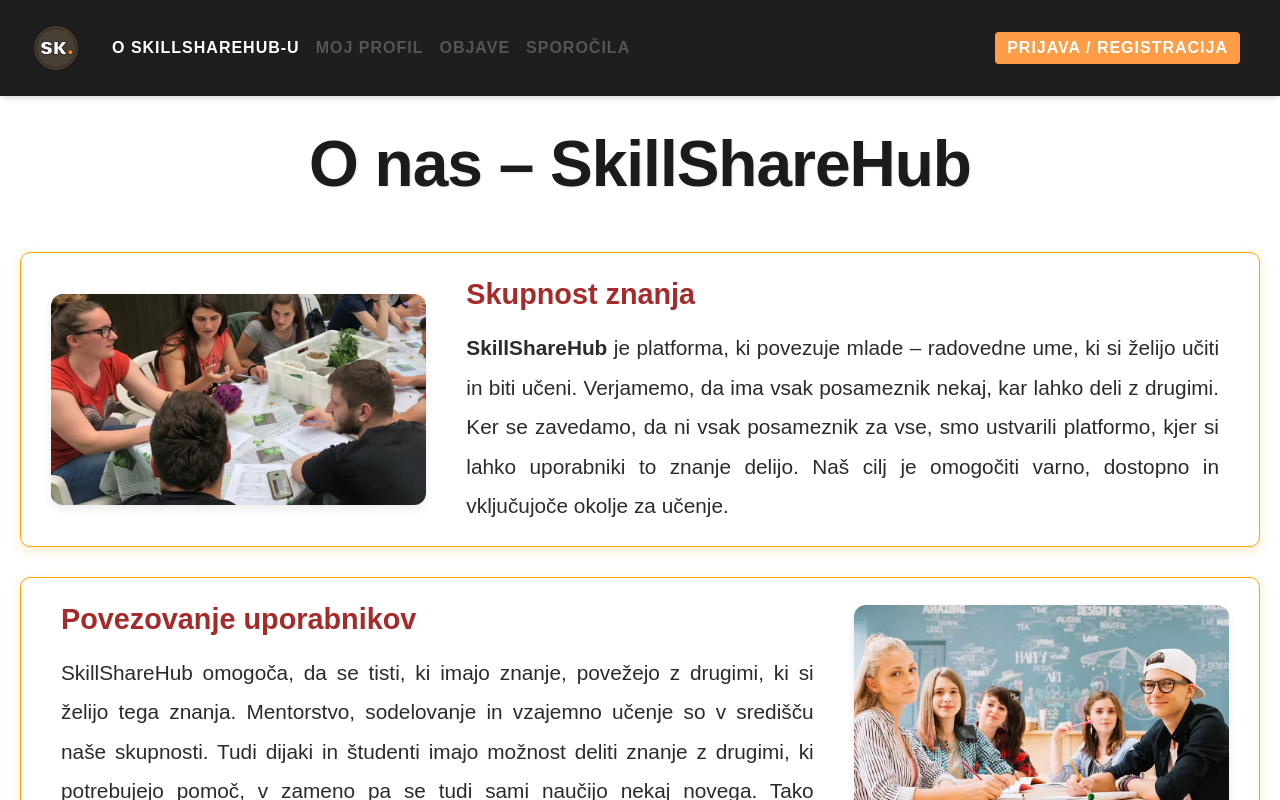
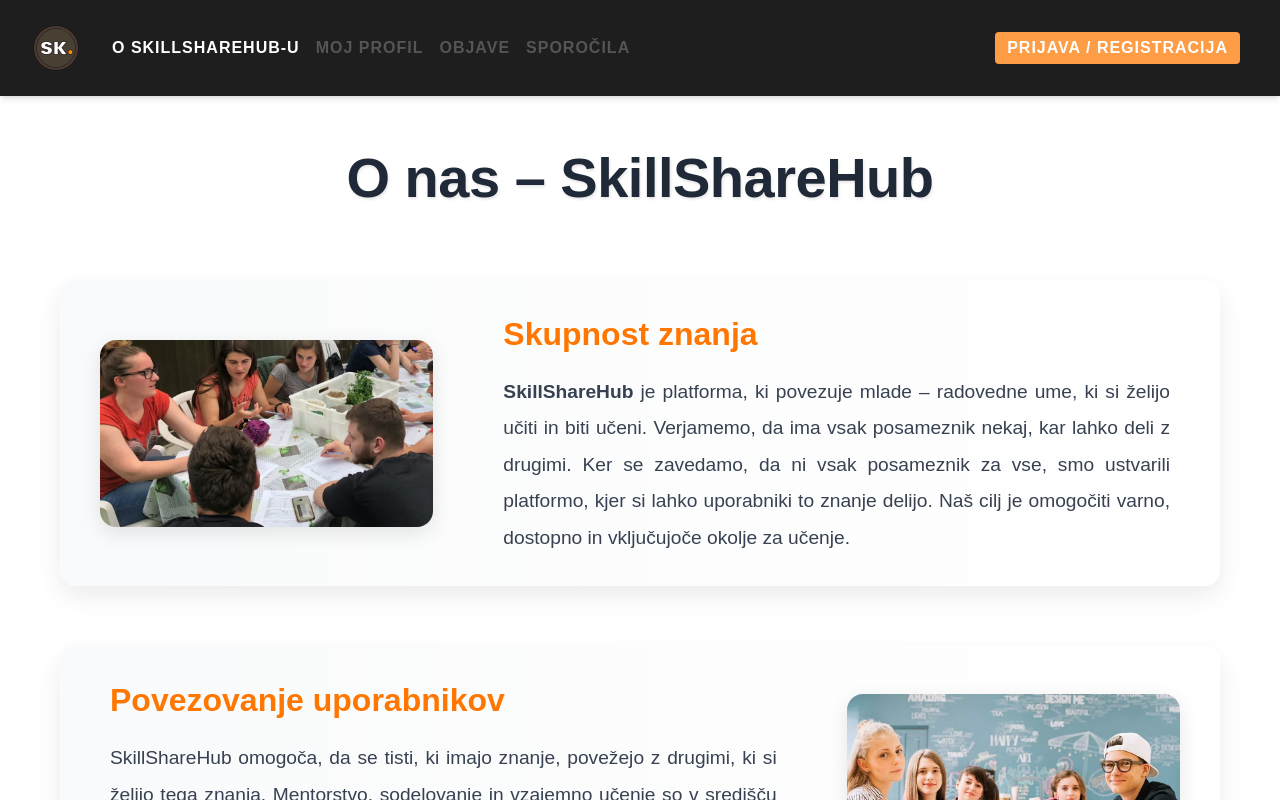
Before and after one commit to jurenadrah/SkillShareHub, a Next.js app in the folder skillsharehub/: page /about in a window 1280 px wide. Shown: the top 800 px of the page. Built offline with nearby package versions, Linux system fonts and the light colour scheme; no server answers.

Commit message:
unit test za route.ts, css about

```diff
--- a/skillsharehub/package.json
+++ b/skillsharehub/package.json
@@ -28,6 +28,7 @@
     "@testing-library/react": "^15.0.7",
     "@testing-library/user-event": "^14.6.1",
     "@types/jest": "^29.5.14",
+    "@types/mocha": "^10.0.10",
     "@types/node": "^22.0.0",
     "@types/react": "^18.3.23",
     "@types/react-dom": "^18.3.3",
@@ -36,6 +37,7 @@
     "jest": "^29.7.0",
     "jest-environment-jsdom": "^29.7.0",
     "tailwindcss": "^4",
+    "ts-jest": "^29.4.0",
     "typescript": "5.8.3"
   }
 }
--- a/skillsharehub/src/app/about/about.module.css
+++ b/skillsharehub/src/app/about/about.module.css
@@ -1,19 +1,35 @@
 .aboutContainer {
-  padding: 20px;
+  padding: 40px 20px;
+  max-width: 1200px;
+  margin: 0 auto;
+}
+
+.aboutTitle {
+  font-size: 3.5rem;
+  color: #1f2937;
+  text-align: center;
+  margin-bottom: 60px;
+  font-weight: 800;
+  letter-spacing: -0.5px;
+  text-shadow: 1px 2px 3px rgba(0, 0, 0, 0.1);
 }
 
 .contentBlock {
   display: flex;
   align-items: center;
   justify-content: space-between;
-  gap: 10px;
-  margin-bottom: 30px;
-  flex-wrap: wrap;
-  border: 1px solid #FFA500; /* Oranžen rob */
-  box-shadow: 0 4px 12px rgba(255, 165, 0, 0.2); /* Oranžen shadow */
-  border-radius: 10px;
-  padding: 20px;
-  background-color: #fff;
+  gap: 40px;
+  margin-bottom: 60px;
+  border-radius: 16px;
+  padding: 30px;
+  background: linear-gradient(to right, #f9fafb, #ffffff);
+  box-shadow: 0 10px 25px rgba(0, 0, 0, 0.08);
+  transition: transform 0.3s ease, box-shadow 0.3s ease;
+}
+
+.contentBlock:hover {
+  transform: translateY(-5px);
+  box-shadow: 0 12px 30px rgba(0, 0, 0, 0.15);
 }
 
 .reverse {
@@ -22,15 +38,20 @@
 
 .imageWrapper {
   flex: 1;
-  max-width: 33%;
+  max-width: 40%;
   padding: 0 10px;
 }
 
 .aboutImage {
-  border-radius: 12px;
-  box-shadow: 0 4px 10px rgba(0, 0, 0, 0.08);
+  border-radius: 16px;
+  box-shadow: 0 6px 20px rgba(0, 0, 0, 0.1);
   width: 100%;
   height: auto;
+  transition: transform 0.3s ease;
+}
+
+.aboutImage:hover {
+  transform: scale(1.03);
 }
 
 .textWrapper {
@@ -39,35 +60,39 @@
 }
 
 .sectionTitle {
-  font-size: 1.8rem;
-  color: #a52a2a;
-  margin-bottom: 12px;
+  font-size: 2rem;
+  color: #ff7700;
+  margin-bottom: 16px;
   font-weight: 700;
 }
 
-.aboutTitle {
-  font-size: 4rem;
-  color: #1b1b1b;
-  text-align: center;
-  margin-bottom: 40px;
-  font-weight: 900;
-  letter-spacing: -1px;
-  text-shadow: 1px 1px 2px rgba(0,0,0,0.1);
+.aboutText {
+  font-size: 1.2rem;
+  line-height: 1.9;
+  color: #374151;
+  text-align: justify;
+  animation: fadeIn 0.6s ease-in-out;
 }
 
-.aboutText {
-  font-size: 1.3rem;
-  line-height: 1.9;
-  color: #2b2b2b;
-  text-align: justify;
-  animation: slideUp 0.6s ease-in-out;
+/* Animacija */
+@keyframes fadeIn {
+  from {
+    opacity: 0;
+    transform: translateY(10px);
+  }
+  to {
+    opacity: 1;
+    transform: translateY(0);
+  }
 }
 
 /* Responsive */
 @media (max-width: 768px) {
   .contentBlock {
     flex-direction: column !important;
-    margin-bottom: 50px;
+    gap: 20px;
+    padding: 20px;
+    margin-bottom: 40px;
   }
 
   .imageWrapper, .textWrapper {
@@ -76,15 +101,16 @@
   }
 
   .aboutTitle {
-    font-size: 2.5rem;
+    font-size: 2.2rem;
+    margin-bottom: 30px;
   }
 
   .sectionTitle {
-    font-size: 1.4rem;
+    font-size: 1.5rem;
     text-align: center;
   }
 
   .aboutText {
-    font-size: 1.1rem;
+    font-size: 1.05rem;
   }
 }
--- a/skillsharehub/src/app/api/hf-api/route.ts
+++ b/skillsharehub/src/app/api/hf-api/route.ts
@@ -2309,7 +2309,7 @@ export async function POST(request: Request) {
   }
 }
 
-function getPredefinedExercise(prompt: string): Exercise | null {
+export function getPredefinedExercise(prompt: string): Exercise | null {
   try {
     // Improved extraction of subject and category
     const subjectMatch = prompt.match(/predmeta\s+([^\n]+?)\s+na/i) ||
@@ -2440,3 +2440,5 @@ function getGenericFallback(prompt: string) {
     return questions[Math.floor(Math.random() * questions.length)];
   }
 }
+// Na koncu datoteke dodaj:
+export { parseGeneratedText, getGenericFallback, FALLBACK_EXERCISES };
```
Also changed, not shown: 2 other files (tests, documents, lock files or other folders).
